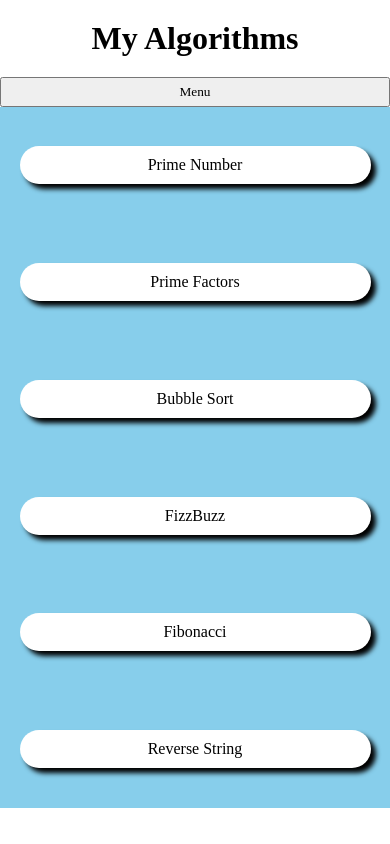
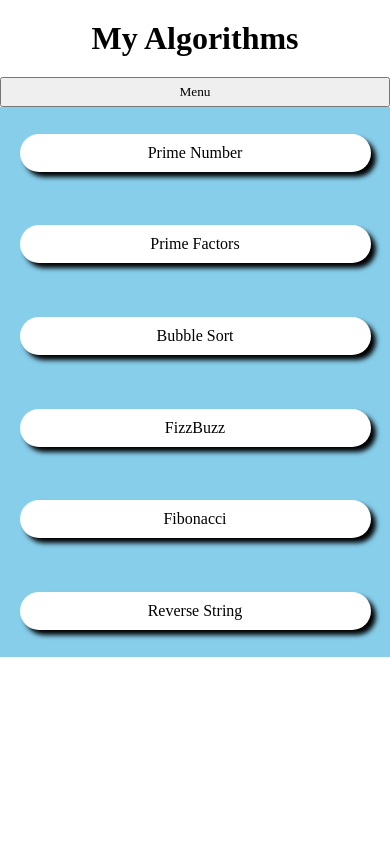
Before and after one commit to Faiz-Ahmad-Ansari/My-Algorithms, a React (Create React App) app: page / in a window 390 px wide. Both pictures are taken after a click on the button "Menu". Built offline with nearby package versions, Linux system fonts and the light colour scheme.

Commit message:
drawer hieght 550px

```diff
--- a/src/Drawer.css
+++ b/src/Drawer.css
@@ -10,7 +10,7 @@
 }
 
 .DrawerNav ul{
-    height: 83vh;
+    height: 550px;
     display: flex;
     flex-direction: column;
     justify-content: space-around;
```
